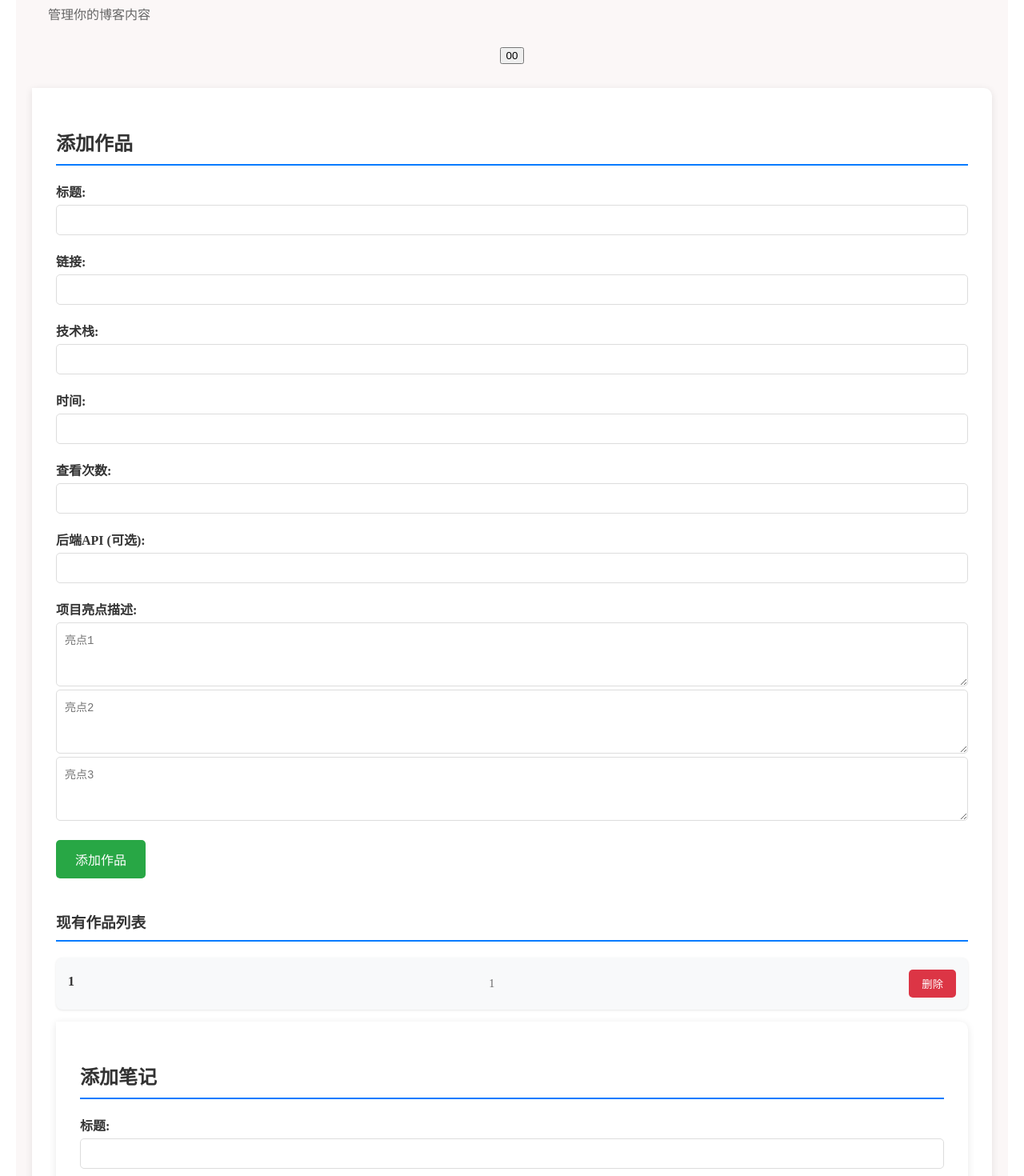
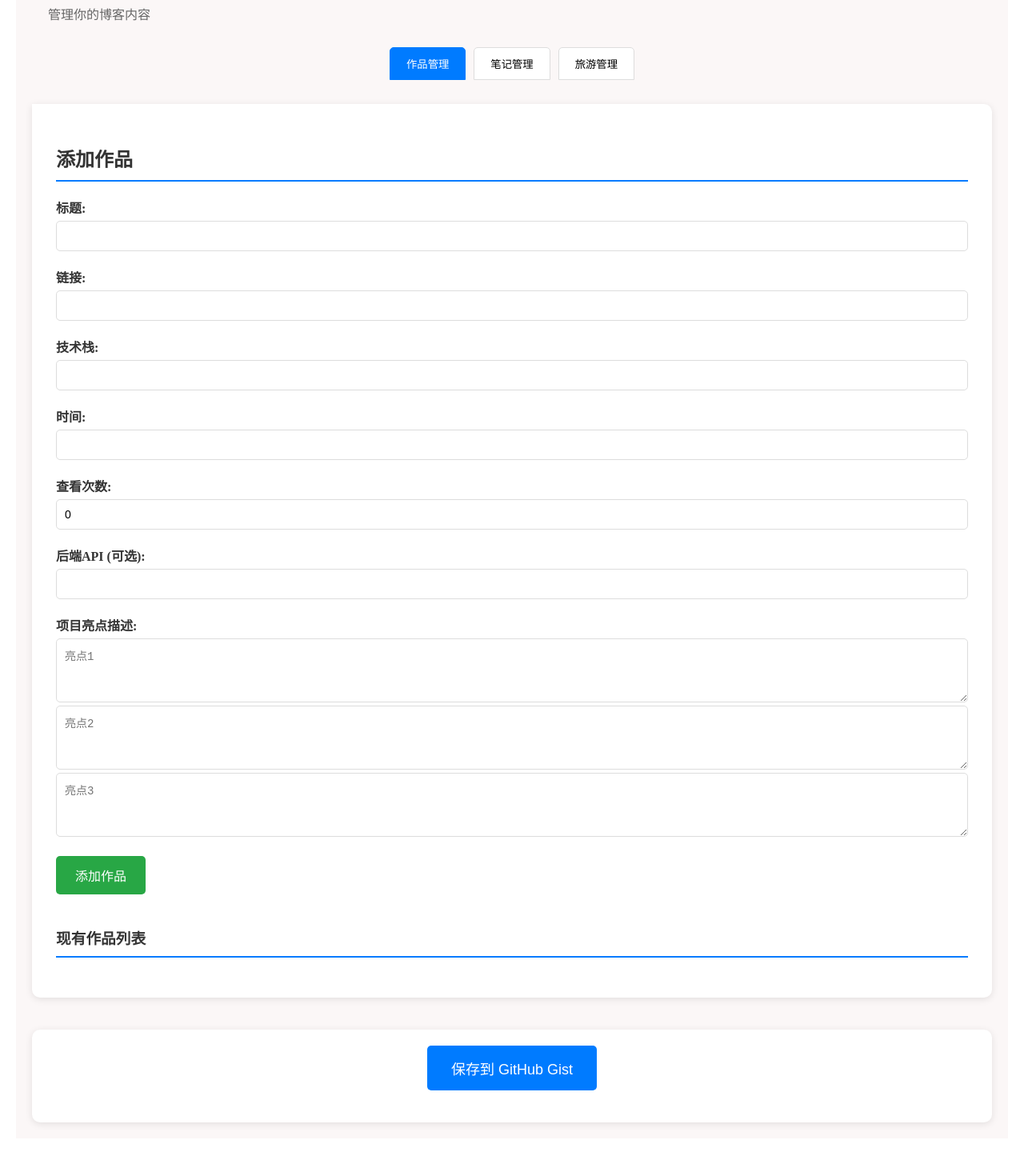
Before and after one commit to xkai003/myblog_vue, a Vue app: page /management in a window 1280 px wide. Shown: the part 100-1570 px from the top of the page at 80% size. After the commit the page ends 1531 px from the top, so only its background shows below. Built offline with nearby package versions, Linux system fonts and the light colour scheme.

Commit message:
完善管理页面

```diff
--- a/src/views/management/index.vue
+++ b/src/views/management/index.vue
@@ -7,149 +7,316 @@
           <p>管理你的博客内容</p>
         </div>
         <div class="header-actions">
-            <span class="welcome-text">欢迎，tmk000</span>
-            <button class="logout-btn">退出登录</button>
+          <!-- <span class="welcome-text">欢迎，{{ getCurrentUser() }}</span> -->
+          <span class="welcome-text">欢迎，你好</span>
+          <button @click="logout" class="logout-btn">退出登录</button>
         </div>
       </div>
     </div>
 
     <div class="tabs">
-        <button>00</button>
+      <button
+        v-for="tab in tabs"
+        :key="tab.name"
+        :class="['tab-button', { active: activeTab === tab.name }]"
+        @click="activeTab = tab.name"
+      >
+        {{ tab.label }}
+      </button>
     </div>
 
     <!-- 作品管理 -->
-      <div class="tab-content">
+    <div v-if="activeTab === 'works'" class="tab-content">
       <h2>添加作品</h2>
-        <form class="admin-form">
+      <form @submit.prevent="addWork" class="admin-form">
         <div class="form-group">
           <label>标题:</label>
-            <input type="text" required>
+          <input v-model="newWork.title" type="text" required>
         </div>
         <div class="form-group">
           <label>链接:</label>
-            <input type="url" required>
+          <input v-model="newWork.label" type="url" required>
         </div>
         <div class="form-group">
           <label>技术栈:</label>
-            <input type="text" required>
+          <input v-model="newWork.technology" type="text" required>
         </div>
         <div class="form-group">
           <label>时间:</label>
-            <input type="text" required>
+          <input v-model="newWork.time" type="text" required>
         </div>
         <div class="form-group">
           <label>查看次数:</label>
-            <input type="number" required>
+          <input v-model.number="newWork.look" type="number" required>
         </div>
         <div class="form-group">
           <label>后端API (可选):</label>
-            <input type="url">
+          <input v-model="newWork.api" type="url">
         </div>
         <div class="form-group">
           <label>项目亮点描述:</label>
-            <textarea rows="3" placeholder="亮点1"></textarea>
-            <textarea rows="3" placeholder="亮点2"></textarea>
-            <textarea rows="3" placeholder="亮点3"></textarea>
+          <textarea v-model="newWork.wb_p1" rows="3" placeholder="亮点1"></textarea>
+          <textarea v-model="newWork.wb_p2" rows="3" placeholder="亮点2"></textarea>
+          <textarea v-model="newWork.wb_p3" rows="3" placeholder="亮点3"></textarea>
         </div>
         <button type="submit" class="submit-btn">添加作品</button>
       </form>
 
       <h3>现有作品列表</h3>
       <div class="items-list">
-            <div class="item-card">
-              <h4>1</h4>
-              <p>1</p>
-              <button class="delete-btn">删除</button>
+        <!-- <div v-for="(item, index) in workslist" :key="index" class="item-card">
+          <h4>{{ item.title }}</h4>
+          <p>{{ item.technology }}</p>
+          <button @click="deleteWork(index)" class="delete-btn">删除</button>
+        </div> -->
       </div>
     </div>
 
     <!-- 笔记管理 -->
-        <div class="tab-content">
-
+    <div v-if="activeTab === 'notes'" class="tab-content">
       <h2>添加笔记</h2>
-        <form class="admin-form">
+      <form @submit.prevent="addNote" class="admin-form">
         <div class="form-group">
           <label>标题:</label>
-            <input type="text" required>
+          <input v-model="newNote.title" type="text" required>
         </div>
         <div class="form-group">
           <label>链接:</label>
-            <input type="url" required>
+          <input v-model="newNote.label" type="url" required>
         </div>
         <div class="form-group">
           <label>描述:</label>
-            <textarea rows="4" required></textarea>
+          <textarea v-model="newNote.description" rows="4" required></textarea>
         </div>
         <div class="form-group">
           <label>时间:</label>
-            <input type="text" required>
+          <input v-model="newNote.time" type="text" required>
         </div>
         <div class="form-group">
           <label>查看次数:</label>
-            <input type="number" required>
+          <input v-model.number="newNote.look" type="number" required>
         </div>
         <button type="submit" class="submit-btn">添加笔记</button>
       </form>
+
       <h3>现有笔记列表</h3>
       <div class="items-list">
-              <div class="item-card">
-                <h4>h4</h4>
-                <p>p</p>
-                <button class="delete-btn">删除</button>
+        <!-- <div v-for="(item, index) in noteslist" :key="index" class="item-card">
+          <h4>{{ item.title }}</h4>
+          <p>{{ item.description }}</p>
+          <button @click="deleteNote(index)" class="delete-btn">删除</button>
+        </div> -->
       </div>
     </div>
 
     <!-- 旅游管理 -->
-        <div class="tab-content">
+    <div v-if="activeTab === 'travel'" class="tab-content">
       <h2>添加旅游记录</h2>
-        <form class="admin-form">
+      <form @submit.prevent="addTravel" class="admin-form">
         <div class="form-group">
           <label>标题:</label>
-            <input type="text" required>
+          <input v-model="newTravel.title" type="text" required>
         </div>
         <div class="form-group">
           <label>链接:</label>
-            <input type="url" required>
+          <input v-model="newTravel.label" type="url" required>
         </div>
         <div class="form-group">
           <label>地点:</label>
-            <input type="text" required>
+          <input v-model="newTravel.location" type="text" required>
         </div>
         <div class="form-group">
           <label>描述:</label>
-            <textarea rows="4" required></textarea>
+          <textarea v-model="newTravel.description" rows="4" required></textarea>
         </div>
         <div class="form-group">
           <label>时间:</label>
-            <input type="text" required>
+          <input v-model="newTravel.time" type="text" required>
         </div>
         <div class="form-group">
           <label>查看次数:</label>
-            <input type="number" required>
+          <input v-model.number="newTravel.look" type="number" required>
         </div>
         <button type="submit" class="submit-btn">添加旅游记录</button>
       </form>
 
       <h3>现有旅游记录列表</h3>
       <div class="items-list">
-            <div class="item-card">
-            <h4>标题</h4>
-            <p>说明</p>
-            <button class="delete-btn">删除</button>
-            </div>
+        <!-- <div v-for="(item, index) in travellist" :key="index" class="item-card">
+          <h4>{{ item.title }}</h4>
+          <p>{{ item.location }} - {{ item.description }}</p>
+          <button @click="deleteTravel(index)" class="delete-btn">删除</button>
+        </div> -->
       </div>
     </div>
 
     <!-- 保存按钮 -->
     <div class="save-section">
-        <button class="save-btn">保存到 GitHub Gist</button>
-        </div>
+      <button @click="saveToGist" class="save-btn" :disabled="saving">
+        {{ saving ? '保存中...' : '保存到 GitHub Gist' }}
+      </button>
+      <div v-if="saveMessage" :class="['message', saveSuccess ? 'success' : 'error']">
+        {{ saveMessage }}
       </div>
     </div>
   </div>
 </template>
 
+<script>
+// 导入创建的 mixin 共享功能配置文件
 
+export default {
+  name: 'MangaementIndex',
+  data() {
+    return {
+      activeTab: 'works',
+      saving: false,
+      saveMessage: '',
+      saveSuccess: false,
+      tabs: [
+        { name: 'works', label: '作品管理' },
+        { name: 'notes', label: '笔记管理' },
+        { name: 'travel', label: '旅游管理' }
+      ],
+      // 作品表单数据
+      newWork: {
+        title: '',
+        label: '',
+        technology: '',
+        time: '',
+        look: 0,
+        api: '',
+        wb_p1: '',
+        wb_p2: '',
+        wb_p3: ''
+      },
+      // 笔记表单数据
+      newNote: {
+        title: '',
+        label: '',
+        description: '',
+        time: '',
+        look: 0
+      },
+      // 旅游表单数据
+      newTravel: {
+        title: '',
+        label: '',
+        location: '',
+        description: '',
+        time: '',
+        look: 0
+      }
+    };
+  },
+  // created() {
+  //   this.fetchGistData();
+  // },
+  methods: {
+    // 添加作品
+    addWork() {
+      const work = { ...this.newWork };
+      work.id = Date.now().toString();
+      this.workslist.unshift(work); // unshift() 添加到数组最前面
+      this.resetWorkForm();
+      this.showMessage('作品添加成功！', true);
+    },
+
+    // 添加笔记
+    addNote() {
+      const note = { ...this.newNote };
+      note.id = Date.now().toString();
+      this.noteslist.unshift(note); // unshift() 添加到数组最前面
+      this.resetNoteForm();
+      this.showMessage('笔记添加成功！', true);
+    },
+
+    // 添加旅游记录
+    addTravel() {
+      const travel = { ...this.newTravel };
+      travel.id = Date.now().toString();
+      this.travellist.unshift(travel); // unshift() 添加到数组最前面
+      this.resetTravelForm();
+      this.showMessage('旅游记录添加成功！', true);
+    },
+
+    // 删除作品
+    deleteWork(index) {
+      if (confirm('确定要删除这个作品吗？')) {
+        this.workslist.splice(index, 1);
+        this.showMessage('作品删除成功！', true);
+      }
+    },
+
+    // 删除笔记
+    deleteNote(index) {
+      if (confirm('确定要删除这个笔记吗？')) {
+        this.noteslist.splice(index, 1);
+        this.showMessage('笔记删除成功！', true);
+      }
+    },
+
+    // 删除旅游记录
+    deleteTravel(index) {
+      if (confirm('确定要删除这个旅游记录吗？')) {
+        this.travellist.splice(index, 1);
+        this.showMessage('旅游记录删除成功！', true);
+      }
+    },
+
+    // 重置表单
+    resetWorkForm() {
+      this.newWork = {
+        title: '',
+        label: '',
+        technology: '',
+        time: '',
+        look: 0,
+        api: '',
+        wb_p1: '',
+        wb_p2: '',
+        wb_p3: ''
+      };
+    },
+
+    resetNoteForm() {
+      this.newNote = {
+        title: '',
+        label: '',
+        description: '',
+        time: '',
+        look: 0
+      };
+    },
+
+    resetTravelForm() {
+      this.newTravel = {
+        title: '',
+        label: '',
+        location: '',
+        description: '',
+        time: '',
+        look: 0
+      };
+    },
+
+    // 保存到 GitHub Gist
+    async saveToGist() {
+      this.saving = true;
+      this.saveMessage = '';
+    },
+
+    // 显示消息
+    showMessage(message, success) {
+      this.saveMessage = message;
+      this.saveSuccess = success;
+      setTimeout(() => {
+        this.saveMessage = '';
+      }, 5000);
+    }
+  }
+};
+</script>
 
 <style scoped>
 .admin-container {
```
Lines whose indentation alone changed are shown as unchanged.
